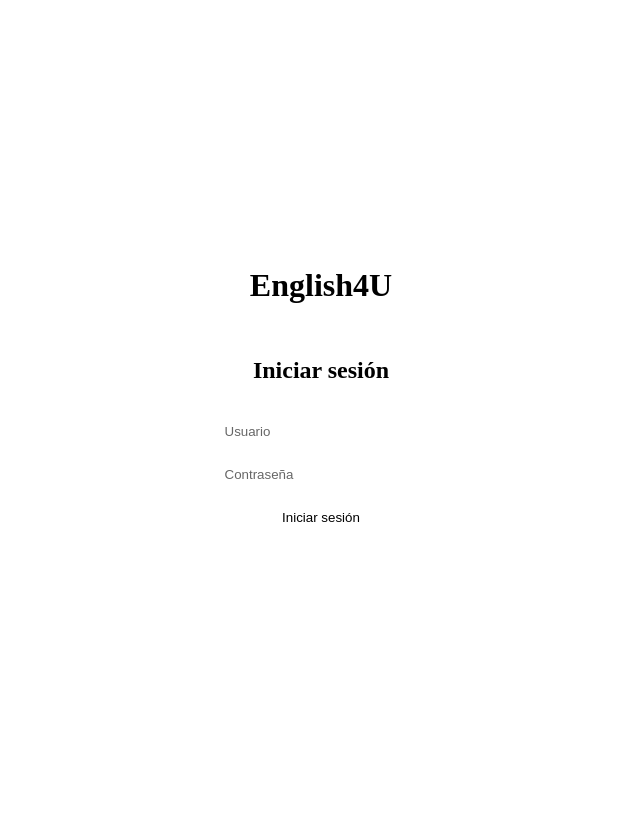
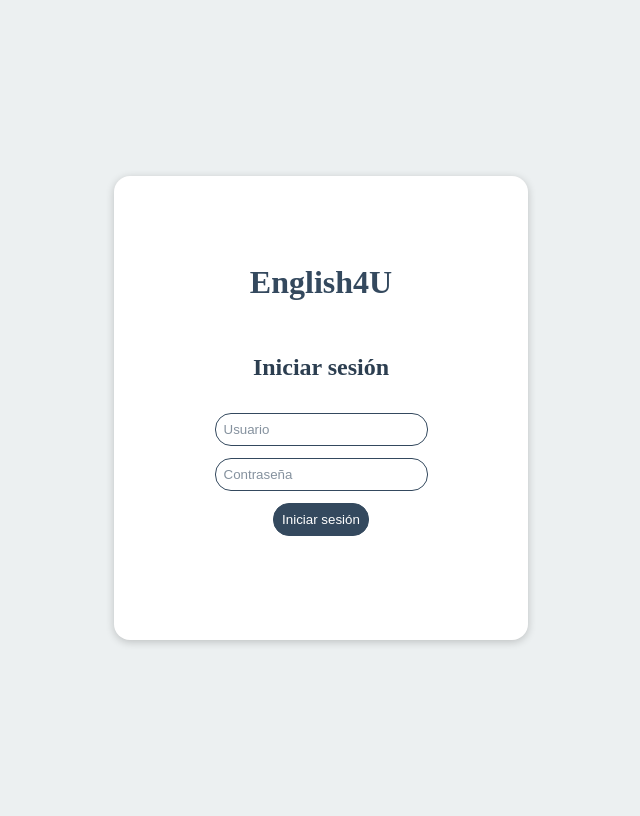
Before and after one commit to lauracarbajal1403/fresaequipo, a PHP site: page / in a window 1280 px wide. Shown: the whole page, without its empty margins (327-967 px from the left). Run offline with PHP 8.4, Linux system fonts and the light colour scheme.

Commit message:
estilo index

```diff
--- a/madre/front/public/css/index.css
+++ b/madre/front/public/css/index.css
@@ -1,4 +1,26 @@
-@import "./app.css";
+/* =======================================
+ * 0. VARIABLES DE DISEÑO (IMPORTADAS) 🎨
+ * ======================================= */
+
+/* --- VARIABLES CSS CLAVE DE main.css --- */
+/* Se redefinen aquí para que index.css pueda usarlas sin depender de la carga externa */
+:root {
+    /* Colores base para el login */
+    --color-primary-dark: #34495e;     /* Usaremos el color del header como color principal */
+    --color-secondary-dark: #2c3e50;    /* Usaremos el color del sidebar */
+    --color-background-light: #ecf0f1; /* Color del fondo principal (similar a blanco/gris claro) */
+    --color-white: white;              /* Blanco puro */
+
+    /* Colores específicos para el formulario de login */
+    --color-login-accent: var(--color-primary-dark); /* Color para acentos (bordes, botones) */
+    --color-login-shadow: rgba(0, 0, 0, 0.2); /* Sombra oscura */
+    --color-login-hover: #4a667f; /* Color de hover del sidebar */
+}
+
+
+/* =======================================
+ * 1. LAYOUT Y CONTENEDOR DE LOGIN
+ * ======================================= */
 
 body {
     display: flex;
@@ -6,7 +28,8 @@ body {
     align-items: center;
     height: 100vh;
     width: 100vw;
-  background-color: var(--amarillo);
+    /* Reemplaza --amarillo con el fondo claro del layout principal */
+    background-color: var(--color-background-light);
 }
 
 .login-container {
@@ -14,22 +37,30 @@ body {
     flex-direction: column;
     padding: 32px;
     border-radius: 16px;
-  box-shadow: 0 2px 8px var(--negro-transparencia);
+    /* Reemplaza --negro-transparencia */
+    box-shadow: 0 2px 8px var(--color-login-shadow);
     align-items: center;
     justify-content: center;
     text-align: center;
     gap: 12px;
-  background-color: var(--blanco);
+    /* Reemplaza --blanco */
+    background-color: var(--color-white);
     min-width: 350px;
     min-height: 400px;
 }
 
+/* =======================================
+ * 2. COMPONENTES DEL FORMULARIO
+ * ======================================= */
+
 .login-h1 {
     font-size: 2rem;
+    color: var(--color-primary-dark); /* Color del título */
 }
 
 .login-h2 {
     font-size: 1.5rem;
+    color: var(--color-secondary-dark); /* Color del subtítulo */
 }
 
 .login {
@@ -43,41 +74,51 @@ body {
 .login-input {
     width: 100%;
     padding: 8px;
-  border: 1px solid var(--rosa);
+    /* Reemplaza --rosa con el color de acento */
+    border: 1px solid var(--color-login-accent);
     border-radius: 16px;
 }
 
 .login-input::placeholder{
-  color: var(--rosa);
+    /* Reemplaza --rosa */
+    color: var(--color-login-accent);
     opacity: .6;
 }
 
 .login-input:focus{
-  border-color: var(--negro-transparencia);
+    /* Usa un color de acento más oscuro o el mismo color */
+    border-color: var(--color-secondary-dark);
     outline: none;
 }
 
 .login-forgot-password {
     text-decoration: none;
     cursor: pointer;
+    color: var(--color-primary-dark);
 }
 
 .login-button {
-  color: var(--blanco);
+    /* Reemplaza --blanco */
+    color: var(--color-white);
     width: fit-content;
     padding: 8px;
     border-radius: 16px;
-  border: 1px solid var(--rosa);
-  background-color: var(--rosa);
+    /* Reemplaza --rosa */
+    border: 1px solid var(--color-login-accent);
+    /* Reemplaza --rosa */
+    background-color: var(--color-login-accent);
     cursor: pointer;
     transition: background-color 0.2s, transform 0.1s;
 }
 
 .login-button:hover {
-  background-color: var(--rosa-transparencia);
+    /* Reemplaza --rosa-transparencia con el color de hover del sidebar */
+    background-color: var(--color-login-hover);
+    border-color: var(--color-login-hover);
 }
 
 .login-button:active {
     transform: scale(0.90);
-  background-color: var(--rosa);
+    /* Vuelve al color base al presionar */
+    background-color: var(--color-login-accent);
 }
```
Lines whose indentation alone changed are shown as unchanged.
